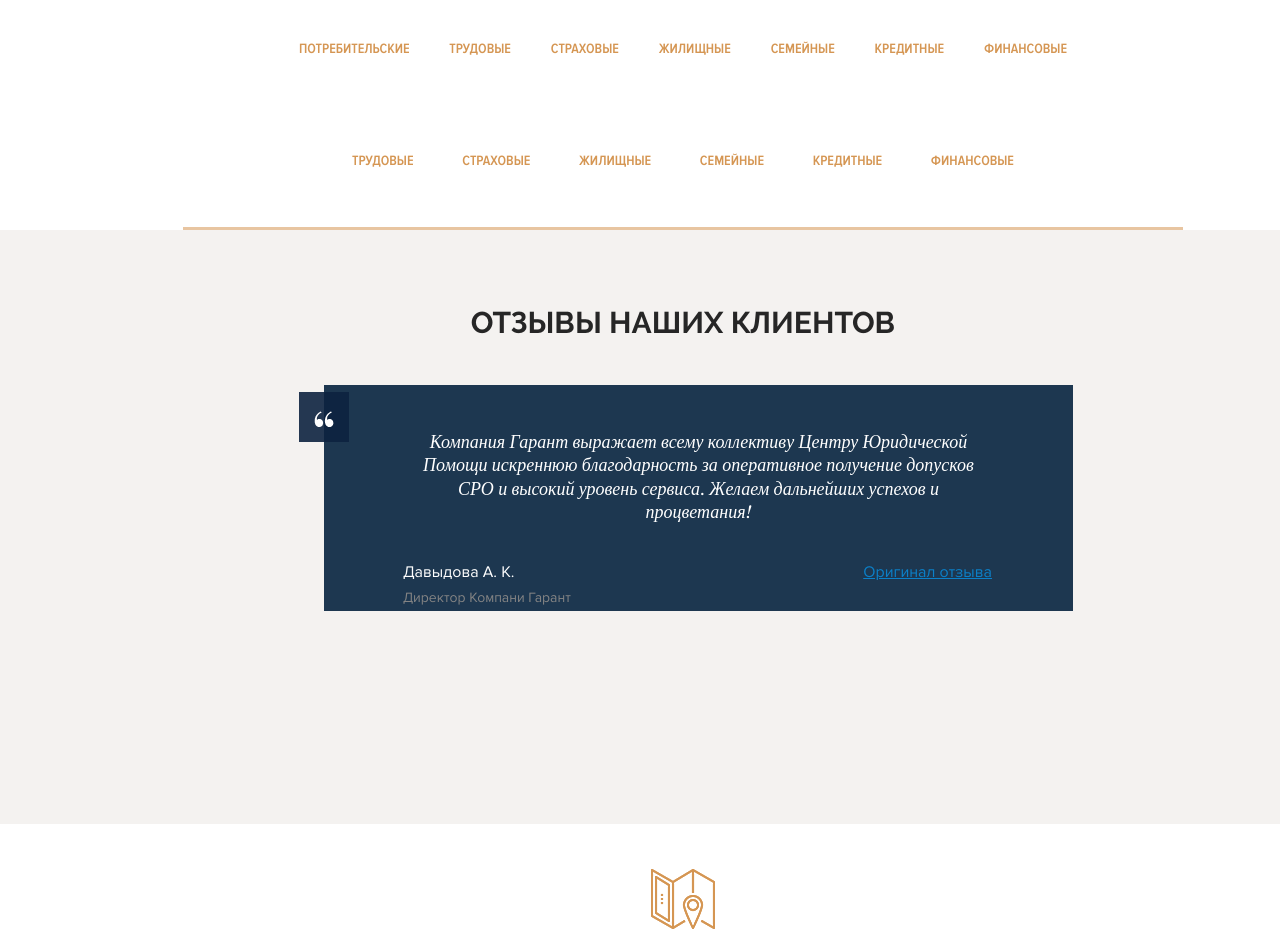
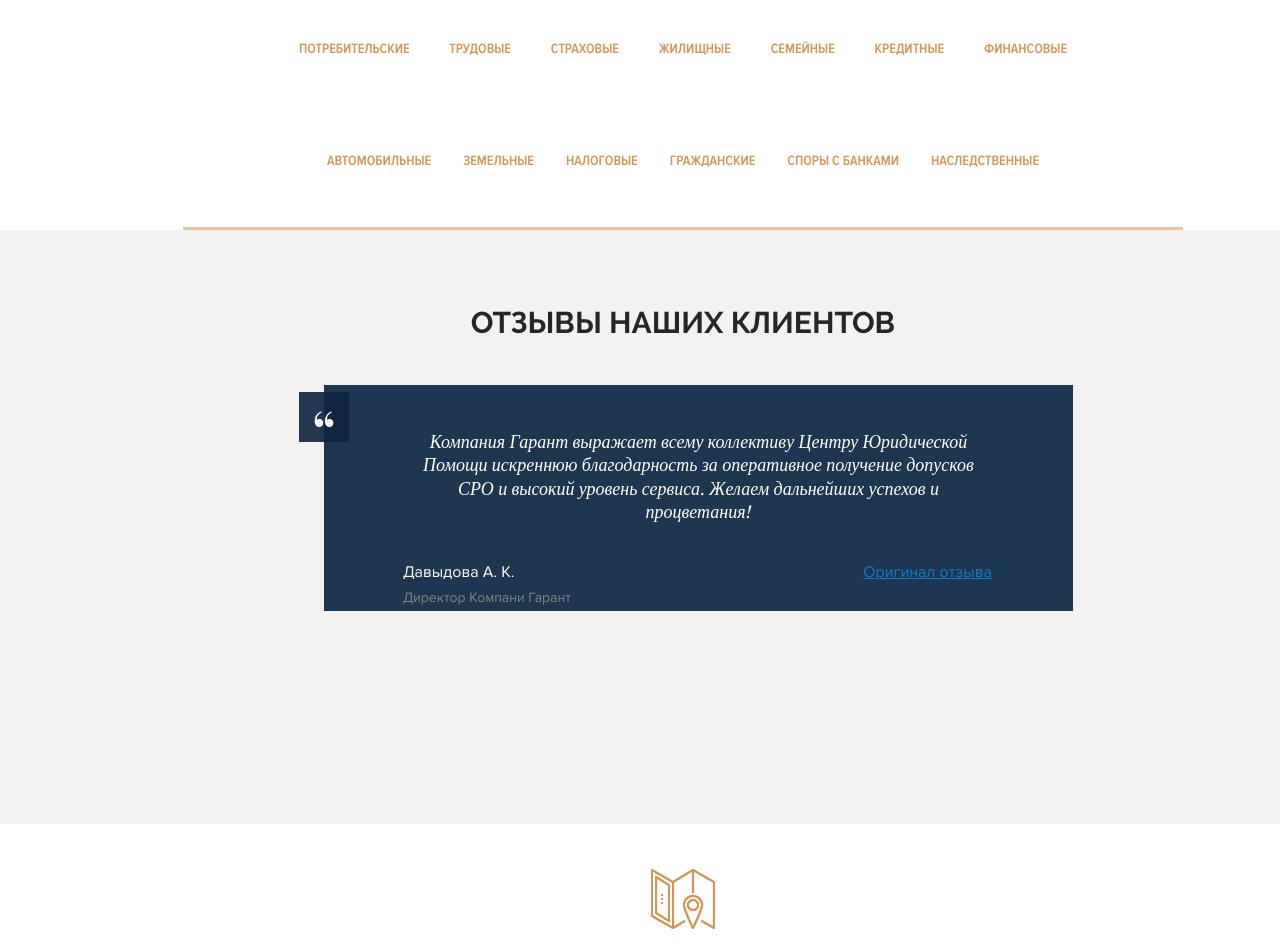
Before and after one commit to Sibi7/Legal-Aid-Center, a website: page index.html in a window 1280 px wide. Shown: the part 2548-3494 px from the top of the page. Drawn offline with Linux system fonts and the light colour scheme; some packages are replaced by stand-ins of ours; files whose address does not match are found by name.

Commit message:
fix name items

```diff
--- a/index.html
+++ b/index.html
@@ -228,27 +228,27 @@
                 </div>
                 <div class="resolution-of-disputes__wrapper__wrapper-item__item">
                     <img src="img/icon/dispute/icon8.png" alt="">
-                    <p>трудовые</p>
+                    <p>автомобильные</p>
                 </div>
                 <div class="resolution-of-disputes__wrapper__wrapper-item__item">
                     <img src="img/icon/dispute/icon9.png" alt="">
-                    <p>страховые</p>
+                    <p>Земельные</p>
                 </div>
                 <div class="resolution-of-disputes__wrapper__wrapper-item__item">
                     <img src="img/icon/dispute/icon10.png" alt="">
-                    <p>Жилищные</p>
+                    <p>налоговые</p>
                 </div>
                 <div class="resolution-of-disputes__wrapper__wrapper-item__item">
                     <img src="img/icon/dispute/icon11.png" alt="">
-                    <p>СЕМЕЙНЫЕ</p>
+                    <p>гражданские</p>
                 </div>
                 <div class="resolution-of-disputes__wrapper__wrapper-item__item">
                     <img src="img/icon/dispute/icon12.png" alt="">
-                    <p>кредитные</p>
+                    <p>споры с  банками</p>
                 </div>
                 <div class="resolution-of-disputes__wrapper__wrapper-item__item">
                     <img src="img/icon/dispute/icon13.png" alt="">
-                    <p>финансовые</p>
+                    <p>Наследственные</p>
                 </div>
                 <div class="resolution-of-disputes__wrapper__wrapper-item__item">
                 </div>
```
Also changed, not shown: app/html/resolution-of-disputes.html (+6 -6 lines).
